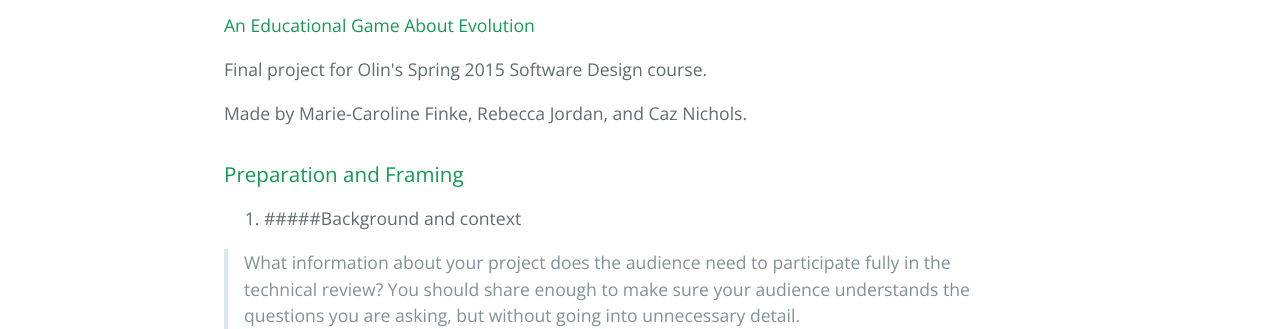
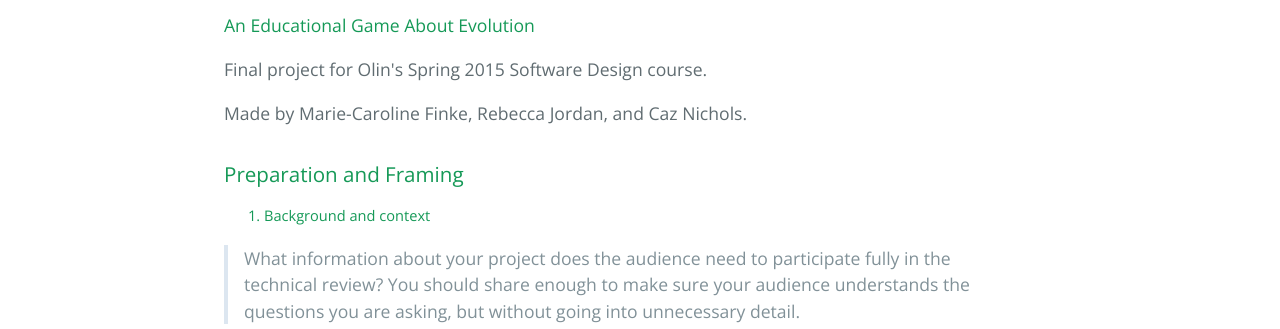
Before and after one commit to Greenlightrj/playgod, a plain HTML site: page index.html in a window 1280 px wide. Shown: the part 474-803 px from the top of the page. Drawn offline with nearby package versions, Linux system fonts and the light colour scheme.

Commit message:
Update index.html

```diff
--- a/index.html
+++ b/index.html
@@ -33,7 +33,8 @@
 <a id="preparation-and-framing" class="anchor" href="#preparation-and-framing" aria-hidden="true"><span class="octicon octicon-link"></span></a>Preparation and Framing</h3>
 
 <ol>
-<li>#####Background and context</li>
+<h5>
+<li>Background and context</li>
 </ol>
 
 <blockquote>
```
